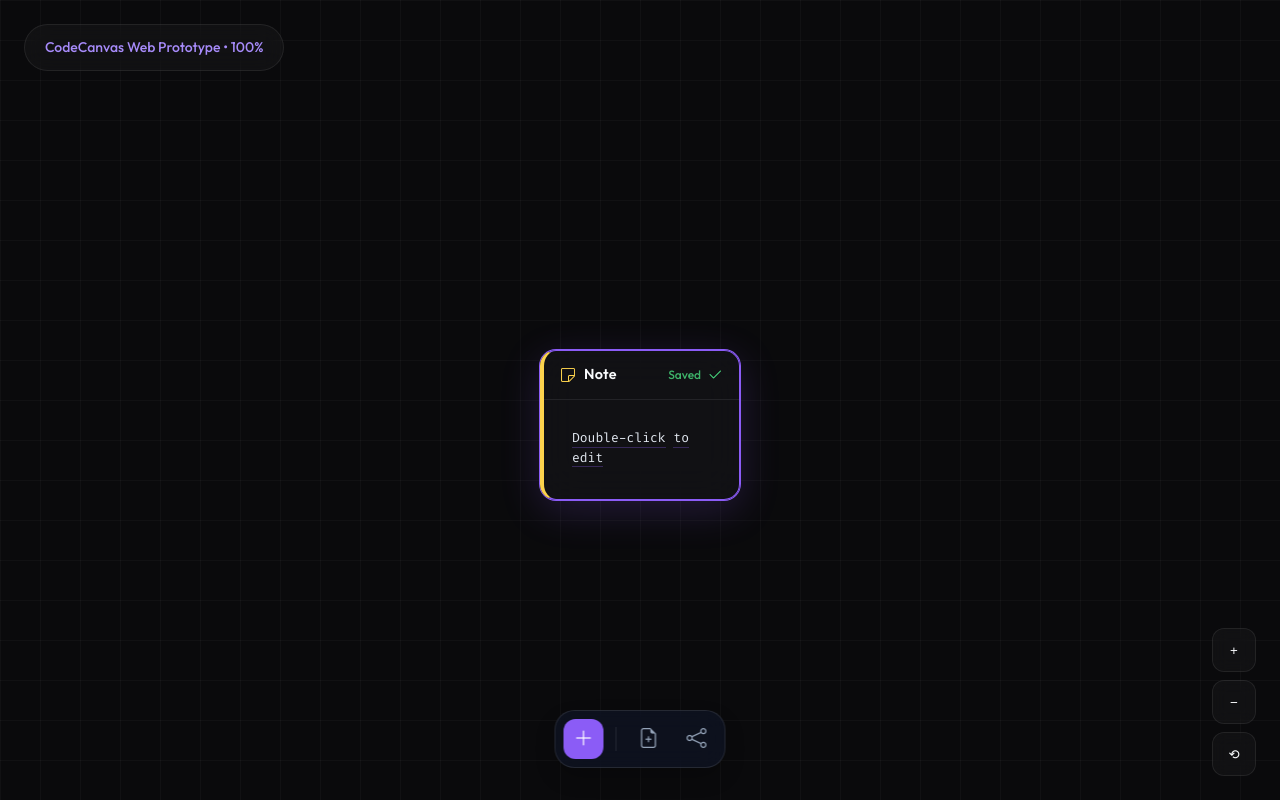
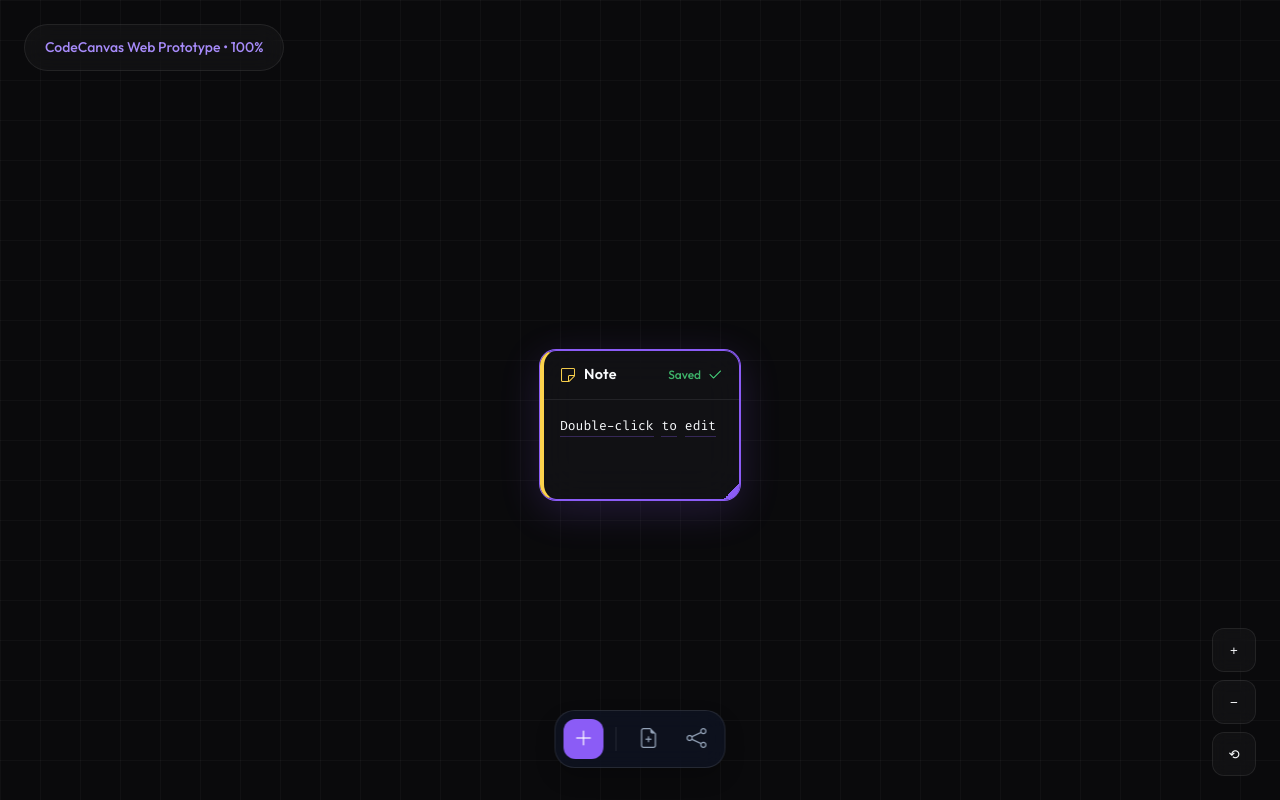
Before and after one commit to hashcodes7/codecanvas_web, a React (Vite) app: page / in a window 1280 px wide. Both pictures are taken after a click on the button 583 px from the left and 739 px from the top of the page. Built offline with nearby package versions, Linux system fonts and the light colour scheme.

Commit message:
inf canvas, box resizable

```diff
--- a/src/App.tsx
+++ b/src/App.tsx
@@ -60,6 +60,7 @@ function App() {
   const viewportRef = useRef<HTMLDivElement>(null);
   const lastMousePos = useRef({ x: 0, y: 0 });
   const draggingNodeId = useRef<string | null>(null);
+  const resizingNodeRef = useRef<{ id: string, startX: number, startY: number, startW: number, startH: number } | null>(null);
   const saveTimeoutRef = useRef<number | null>(null);
 
   // Touch gestures state
@@ -262,6 +263,24 @@ function App() {
   // Zoom logic
 
 
+  const handleResizeStart = (id: string, e: React.PointerEvent) => {
+    e.stopPropagation();
+    const node = document.getElementById(id);
+    if (!node) return;
+
+    resizingNodeRef.current = {
+      id,
+      startX: e.clientX,
+      startY: e.clientY,
+      startW: node.offsetWidth,
+      startH: node.offsetHeight
+    };
+
+    try {
+      (e.target as HTMLElement).setPointerCapture(e.pointerId);
+    } catch (e) { console.warn('Failed to capture pointer'); }
+  };
+
   const handlePointerDown = (e: React.PointerEvent) => {
     const target = e.target as HTMLElement;
     const handle = target.closest('[data-handle-id]');
@@ -313,6 +332,20 @@ function App() {
       const dy = e.clientY - lastMousePos.current.y;
       setOffset(prev => ({ x: prev.x + dx, y: prev.y + dy }));
       lastMousePos.current = { x: e.clientX, y: e.clientY };
+    } else if (resizingNodeRef.current) {
+      const { id, startX, startY, startW, startH } = resizingNodeRef.current;
+      const deltaX = (e.clientX - startX) / scale;
+      const deltaY = (e.clientY - startY) / scale;
+
+      setNodes(prev => prev.map(node =>
+        node.id === id
+          ? {
+            ...node,
+            width: Math.max(200, startW + deltaX),
+            height: Math.max(100, startH + deltaY)
+          }
+          : node
+      ));
     } else if (draggingNodeId.current) {
       const dx = (e.clientX - lastMousePos.current.x) / scale;
       const dy = (e.clientY - lastMousePos.current.y) / scale;
@@ -351,6 +384,7 @@ function App() {
 
     setIsPanning(false);
     draggingNodeId.current = null;
+    resizingNodeRef.current = null;
     try {
       (e.target as HTMLElement).releasePointerCapture(e.pointerId);
     } catch (err) { }
@@ -655,7 +689,9 @@ function App() {
               left: node.x,
               top: node.y,
               width: node.width,
-              height: node.height
+              height: node.height,
+              maxWidth: node.width ? 'none' : undefined,
+              maxHeight: node.height ? 'none' : undefined
             }}
             onPointerDown={() => setSelectedNodeId(node.id)}
           >
@@ -713,23 +749,13 @@ function App() {
                 ) : (
                   <pre
                     className="text-node-content code-editor"
-                    style={{
-                      whiteSpace: 'pre-wrap',
-                      fontFamily: 'inherit',
-                      margin: 0,
-                      height: '100%',
-                      overflow: 'auto',
-                      outline: 'none',
-                      padding: '12px',
-                      color: '#e2e8f0'
-                    }}
                     onDoubleClick={() => setNodes(prev => prev.map(n => n.id === node.id ? { ...n, isEditing: true } : n))}
                   >
                     {node.content || 'Double-click to edit'}
                   </pre>
                 )
               ) : (
-                <div style={{ display: 'flex' }}>
+                <div style={{ display: 'flex', flex: 1, minWidth: 0 }}>
                   {node.content ? (
                     <>
                       <div className="line-numbers">
@@ -753,10 +779,6 @@ function App() {
                       ) : (
                         <pre
                           className={`code-editor language-${getLanguageFromFilename(node.title)}`}
-                          style={{
-                            cursor: 'default', // Force pointer to avoid I-beam
-                            userSelect: 'none'  // Prevent native selection to prioritize handles
-                          }}
                           onDoubleClick={() => {
                             // Only allow edit if write permission/loaded
                             if (node.content) {
@@ -833,10 +855,15 @@ function App() {
                 <div className="handle handle-bottom-2" data-handle-id="bottom-2"></div>
               </>
             )}
+
+            <div
+              className="resize-handle"
+              onPointerDown={(e) => handleResizeStart(node.id, e)}
+            />
           </div>
         ))}
 
-        <svg className="canvas-svg-layer">
+        <svg className="canvas-svg-layer" viewBox="-50000 -50000 100000 100000">
           <defs>
             <marker
               id="arrowhead"
--- a/src/index.css
+++ b/src/index.css
@@ -102,6 +102,13 @@ body {
   transition: box-shadow 0.2s ease, border-color 0.2s ease;
   z-index: 2;
   user-select: none;
+  /* Auto-sizing Logic:
+     Default to fit content but constrained
+     If width/height logic is applied via inline styles, it overrides this.
+  */
+  width: fit-content;
+  max-width: 600px;
+  max-height: 500px;
 }
 
 .canvas-node:hover {
@@ -111,6 +118,25 @@ body {
 .canvas-node.selected {
   border-color: var(--accent-primary);
   box-shadow: 0 0 0 1px var(--accent-primary), 0 10px 40px rgba(139, 92, 246, 0.2);
+}
+
+.resize-handle {
+  position: absolute;
+  bottom: 0;
+  right: 0;
+  width: 15px;
+  height: 15px;
+  cursor: nwse-resize;
+  background: linear-gradient(135deg, transparent 50%, var(--accent-primary) 50%);
+  border-bottom-right-radius: 12px;
+  z-index: 20;
+  opacity: 0;
+  transition: opacity 0.2s;
+}
+
+.canvas-node:hover .resize-handle,
+.canvas-node.selected .resize-handle {
+  opacity: 1;
 }
 
 .handle {
@@ -240,39 +266,52 @@ body {
   padding: 16px;
   font-family: var(--font-mono);
   font-size: 13px;
-  color: var(--text-secondary);
+  line-height: 1.6;
+  color: var(--text-primary);
   overflow: hidden;
-  max-height: 400px;
+  flex: 1;
   display: flex;
   flex-direction: column;
+  min-height: 0;
+}
+
+.node-content pre,
+.node-content textarea,
+.node-content code {
+  font-family: inherit !important;
+  font-size: inherit !important;
+  line-height: inherit !important;
+  margin: 0;
+  padding: 0;
+  border: none;
+  outline: none;
 }
 
 .node-content pre {
-  margin: 0;
-  padding: 0;
-  overflow-x: auto;
-  overflow-y: auto;
+  overflow: auto;
   flex: 1;
+  white-space: pre-wrap;
+  overflow-wrap: break-word;
+  /* Ensure URLs/long words wrap */
+  word-break: break-word;
+  cursor: default;
+  user-select: none;
+}
+
+.code-editor-textarea,
+.text-node-input {
+  width: 100%;
+  height: 100%;
+  background: transparent;
+  color: var(--text-primary);
+  resize: none;
+  flex: 1;
+  display: block;
 }
 
 .node-content code {
-  font-family: var(--font-mono);
-}
-
-.code-editor-textarea {
-  width: 100%;
-  height: 100%;
-  min-height: 200px;
-  background: transparent;
-  border: none;
-  color: var(--text-primary);
-  font-family: var(--font-mono);
-  font-size: 13px;
-  line-height: 1.5;
-  resize: none;
-  padding: 0;
-  outline: none;
-  flex: 1;
+  color: inherit;
+  display: block;
 }
 
 /* Prism Overrides */
@@ -432,12 +471,13 @@ body {
 /* Connections Layer */
 .canvas-svg-layer {
   position: absolute;
-  top: 0;
-  left: 0;
-  width: 20000px;
-  height: 20000px;
+  top: -50000px;
+  left: -50000px;
+  width: 100000px;
+  height: 100000px;
   pointer-events: none;
   z-index: 3;
+  overflow: visible;
 }
 
 .connection-path {
```
